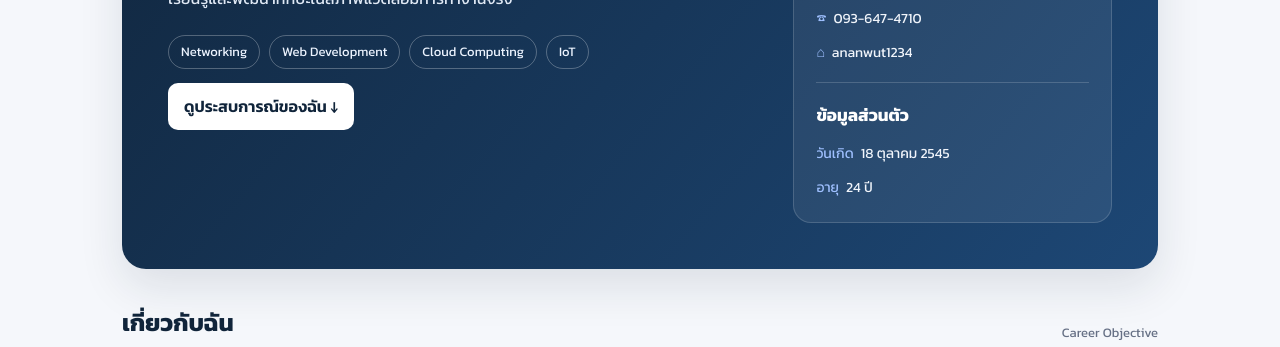
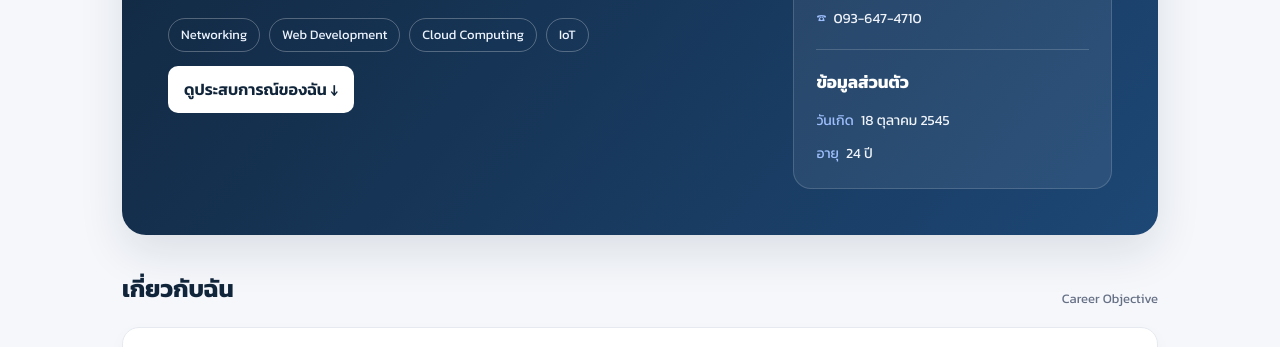
Before and after one commit to ananwut/Google-Sites-Ananwut, a plain HTML site: page index.html in a window 1280 px wide. Shown: the part 420-767 px from the top of the page. Drawn offline with Linux system fonts and the light colour scheme.

Commit message:
Update index.html

```diff
--- a/index.html
+++ b/index.html
@@ -58,7 +58,6 @@ footer{text-align:center;color:var(--muted);font-size:13px;padding:30px 0 0}
       <div class="contact">
         <div><span>✉</span><a href="mailto:ananwuttammasuwan@gmail.com">ananwuttammasuwan@gmail.com</a></div>
         <div><span>☎</span><a href="tel:0936474710">093-647-4710</a></div>
-        <div><span>⌂</span>ananwut1234</div>
       </div>
       <hr style="border:0;border-top:1px solid #ffffff2b;margin:18px 0">
       <h3>ข้อมูลส่วนตัว</h3>
```
